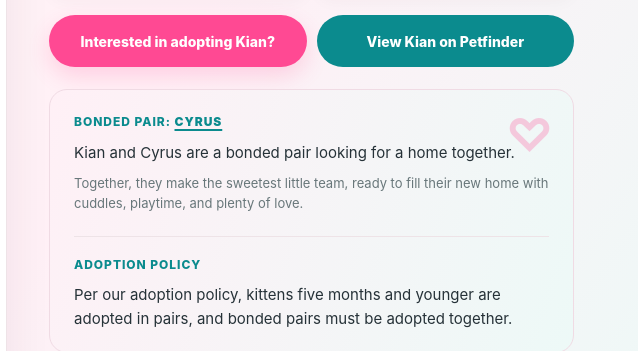
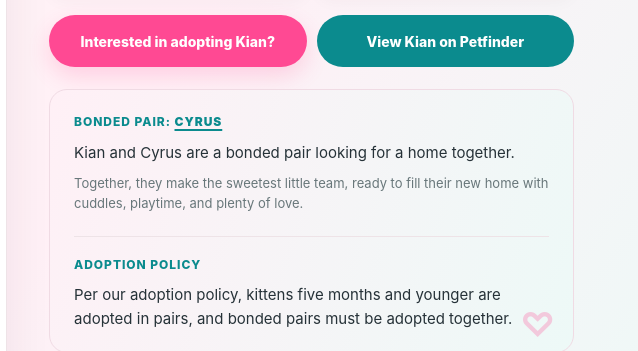
Before and after one commit to NPLBKRWebsite/no-paws-left-behind-preview, a plain HTML site: page kian.html in a window 1280 px wide. Shown: the part 483-834 px from the top of the page, 642-1280 px from the left. Drawn offline with Linux system fonts and the light colour scheme.

Commit message:
Adjust required-pair heart spacing

```diff
--- a/site.css
+++ b/site.css
@@ -172,8 +172,8 @@ body.lightboxOpen{overflow:hidden}
 .compatDisclaimer{font-size:13px;line-height:1.6;color:var(--muted);margin:16px 0 0;padding:13px 15px;background:#f6f8f7;border-left:3px solid #0b8b8e;border-radius:0 12px 12px 0}
 
 /* Matching heart detail for bonded-pair and sibling-pair panels. */
-.bondedPanel,.siblingPanel{position:relative;overflow:hidden}
-.bondedPanel:before,.siblingPanel:before{content:"♡";position:absolute;right:20px;top:8px;font-size:46px;color:#ff499344;font-weight:800;pointer-events:none}
+.bondedPanel,.siblingPanel{position:relative;overflow:hidden;padding-bottom:48px}
+.bondedPanel:before,.siblingPanel:before{content:"♡";position:absolute;right:18px;top:auto;bottom:10px;font-size:34px;line-height:1;color:#ff499344;font-weight:800;pointer-events:none}
 .bondedPanel .eyebrow,.bondedPanel p,.siblingPanel .eyebrow,.siblingPanel p{position:relative;z-index:1}
 
 
```
